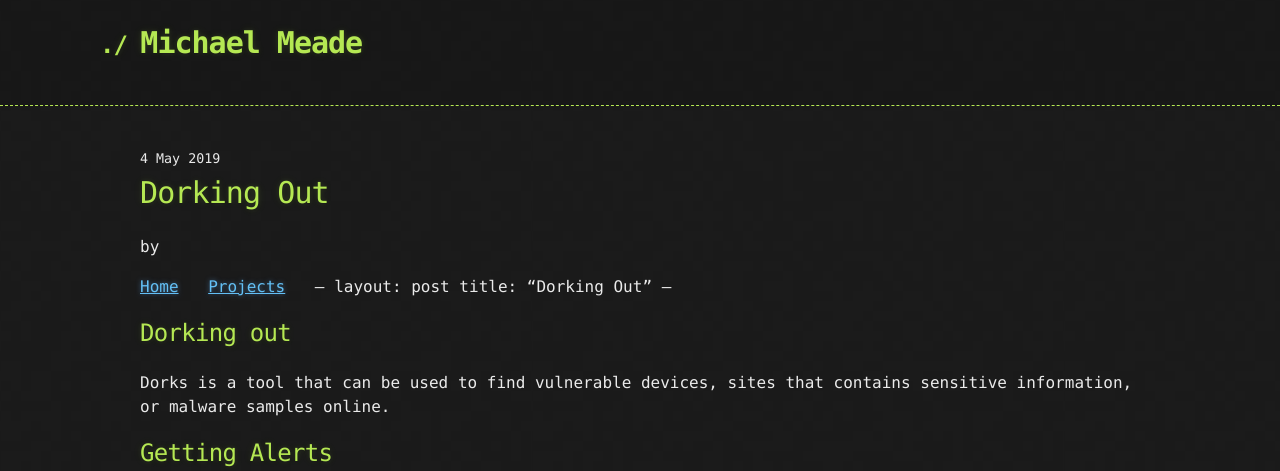
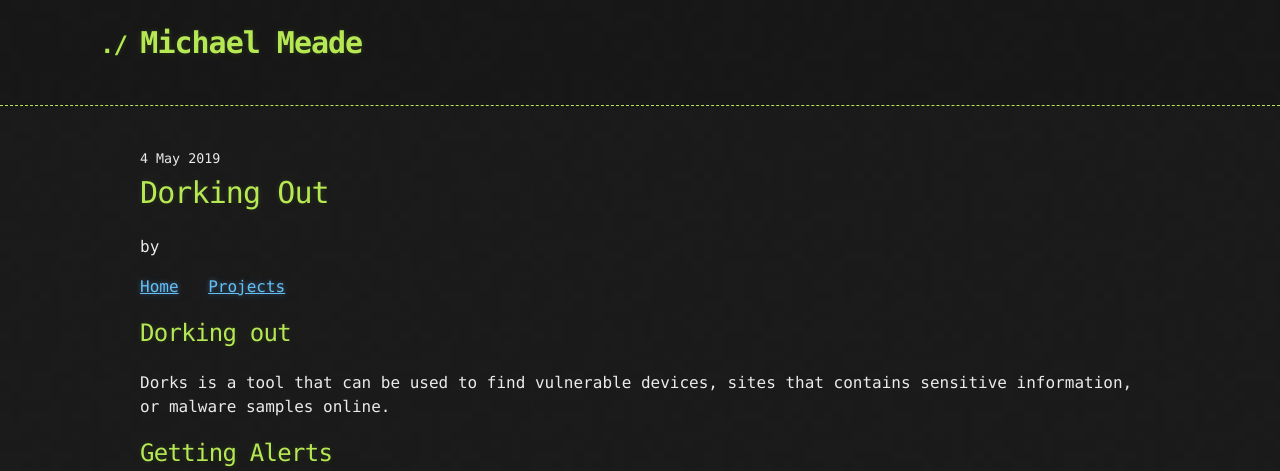
Before and after one commit to Michael-Meade/MinerFind, a Jekyll site: the page built from _posts/2019-05-04-Dorking-Out.md, in a window 1280 px wide, cut to the strip 0-471 px from the top of the page. Built offline with Jekyll 4.4.1, drawn with Linux system fonts in a browser that asks for light colours; our own code applies the rules of GitHub Pages for plain Markdown files; the repository's description, which GitHub fills in, is left out.

Commit message:
Update 2019-05-04-Dorking-Out.md

```diff
--- a/_posts/2019-05-04-Dorking-Out.md
+++ b/_posts/2019-05-04-Dorking-Out.md
@@ -1,9 +1,10 @@
-<a href="https://michael-meade.github.io/" style='margin-right:20px'>Home</a>
-<a href="https://michael-meade.github.io/Projects" style='margin-right:20px'>Projects</a>
 ---
 layout: post
 title:  "Dorking Out"
 ---
+<a href="https://michael-meade.github.io/" style='margin-right:20px'>Home</a>
+<a href="https://michael-meade.github.io/Projects" style='margin-right:20px'>Projects</a>
+
 
 
 ## Dorking out
```
